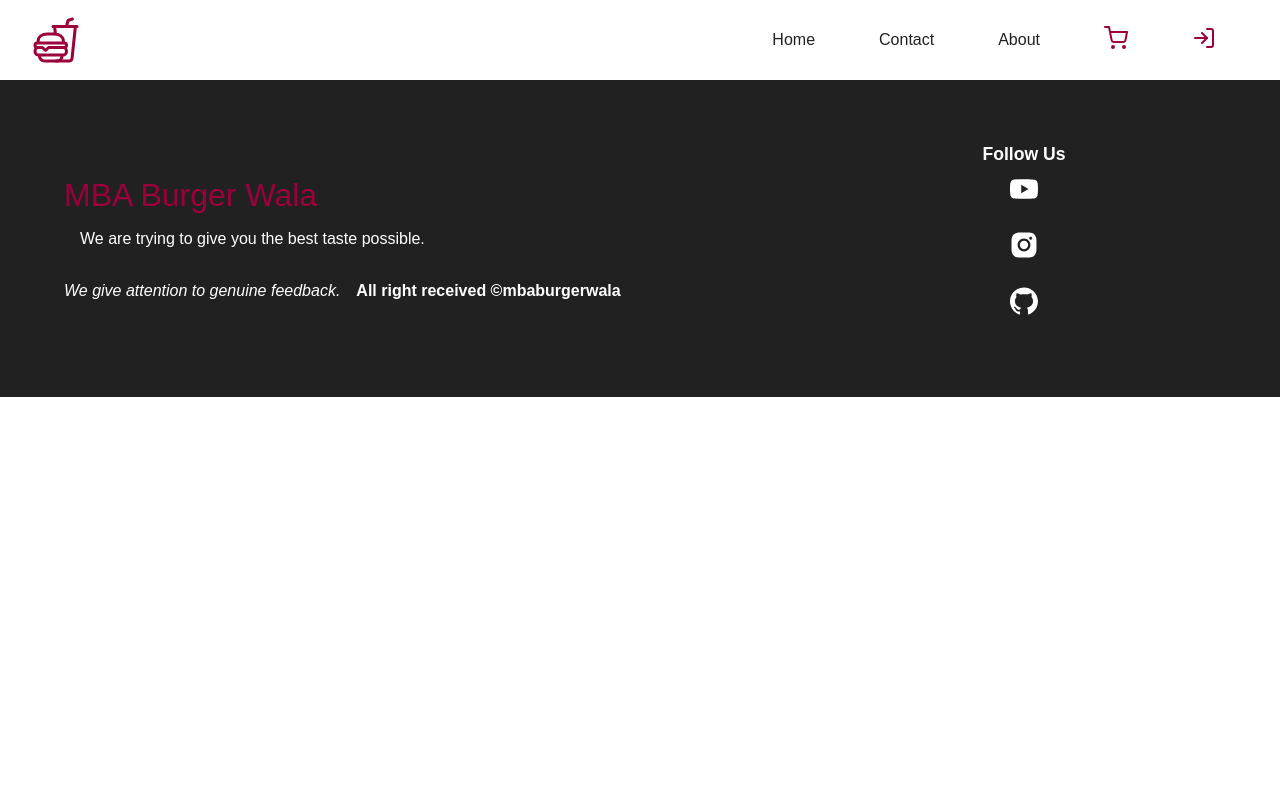
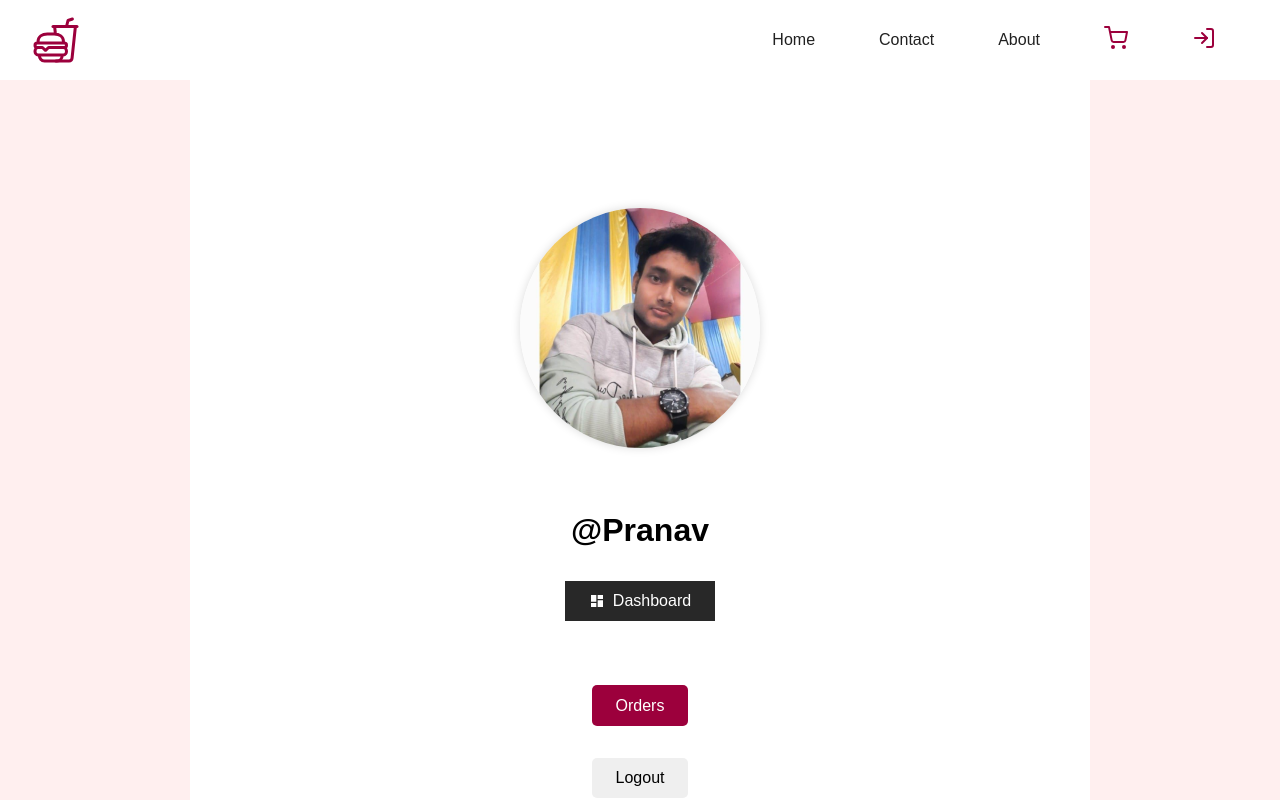
Before and after one commit to devpranab/mba-burger-wala-ui, a React (Create React App) app: page /me in a window 1280 px wide. Shown: the top 800 px of the page. Built offline with nearby package versions, Linux system fonts and the light colour scheme; a web font is replaced by a local one.

Commit message:
Profile Section Design

```diff
--- a/src/App.js
+++ b/src/App.js
@@ -8,6 +8,7 @@
 import ConfirmOrder from './components/Cart/ConfirmOrder/ConfirmOrder';
 import PaymentSuccess from './components/Cart/PaymentSuccess/PaymentSuccess';
 import Login from './components/Login/Login';
+import Profile from './components/Profile/Profile';
 import './styles/app.scss';
 
 function App() {
@@ -22,6 +23,7 @@
         <Route path="/confirmorder" element={<ConfirmOrder/>}></Route>
         <Route path="/paymentsuccess" element={<PaymentSuccess/>}></Route>
         <Route path="/login" element={<Login/>}></Route>
+        <Route path="/me" element={<Profile/>}></Route>
       </Routes>
       <Footer/>
     </Router>
--- /dev/null
+++ b/src/components/Profile/Profile.js
@@ -0,0 +1,70 @@
+import React from "react";
+import './Profile.scss';
+import { motion } from "framer-motion";
+import me from "../../assets/images/me.jpg";
+import { Link } from "react-router-dom";
+import { MdDashboard } from "react-icons/md";
+
+const Profile = () => {
+  const options = {
+    initial: {
+      y: "-100%",
+      opacity: 0,
+    },
+    animate: {
+      y: 0,
+      opacity: 1,
+    },
+  };
+  return (
+    <section className="profile">
+      <main>
+        <motion.img src={me} alt="User" {...options} />
+        <motion.h5 {...options} transition={{ delay: 0.3 }}>
+          @Pranav
+        </motion.h5>
+        <motion.div {...options} transition={{ delay: 0.5 }}>
+          <Link
+            to="/admin/dashboard"
+            style={{
+              borderRadius: 0,
+              backgroundColor: "rgb(40,40,40)",
+            }}
+          >
+            <MdDashboard /> Dashboard
+          </Link>
+        </motion.div>
+        <motion.div
+          initial={{
+            x: "-100vw",
+            opacity: 0,
+          }}
+          animate={{
+            x: 0,
+            opacity: 1,
+          }}
+        >
+          <Link to="/myorders">Orders</Link>
+        </motion.div>
+
+        <motion.button
+          initial={{
+            x: "-100vw",
+            opacity: 0,
+          }}
+          animate={{
+            x: 0,
+            opacity: 1,
+          }}
+          transition={{
+            delay: 0.3,
+          }}
+        >
+          Logout
+        </motion.button>
+      </main>
+    </section>
+  );
+};
+
+export default Profile;
--- /dev/null
+++ b/src/components/Profile/Profile.scss
@@ -0,0 +1,62 @@
+@import "../../styles/colors.scss";
+
+.profile {
+  background-color: $pink;
+  width: 100%;
+  height: 150vh;
+
+  > main {
+    max-width: 900px;
+    height: 100%;
+    background-color: white;
+    margin: auto;
+    height: 100%;
+    display: flex;
+    flex-direction: column;
+    align-items: center;
+    padding: 4rem;
+
+    > img {
+      height: 15rem;
+      width: 15rem;
+      border-radius: 100%;
+      box-shadow: 0 0 10px rgba(0, 0, 0, 0.146);
+      margin: 4rem;
+    }
+
+    > h5 {
+      font-size: 2rem;
+    }
+    > div {
+      margin: 2rem;
+      > a {
+        background-color: $red;
+        color: white;
+        padding: 0.7rem 1.5rem;
+        font-size: 1rem;
+        border-radius: 5px;
+        display: flex;
+        align-items: center;
+        svg {
+          margin-right: 0.5rem;
+        }
+        &:hover {
+          background-color: $reddark;
+        }
+      }
+    }
+
+    > button {
+      border: none;
+      outline: none;
+      padding: 0.7rem 1.5rem;
+      border-radius: 5px;
+      cursor: pointer;
+      font-weight: 500;
+      font-size: 1rem;
+      &:hover {
+        background-color: rgba(245, 245, 245, 0.864);
+      }
+    }
+  }
+}
```
Also changed, not shown: 1 other file (tests, documents, lock files or other folders).
